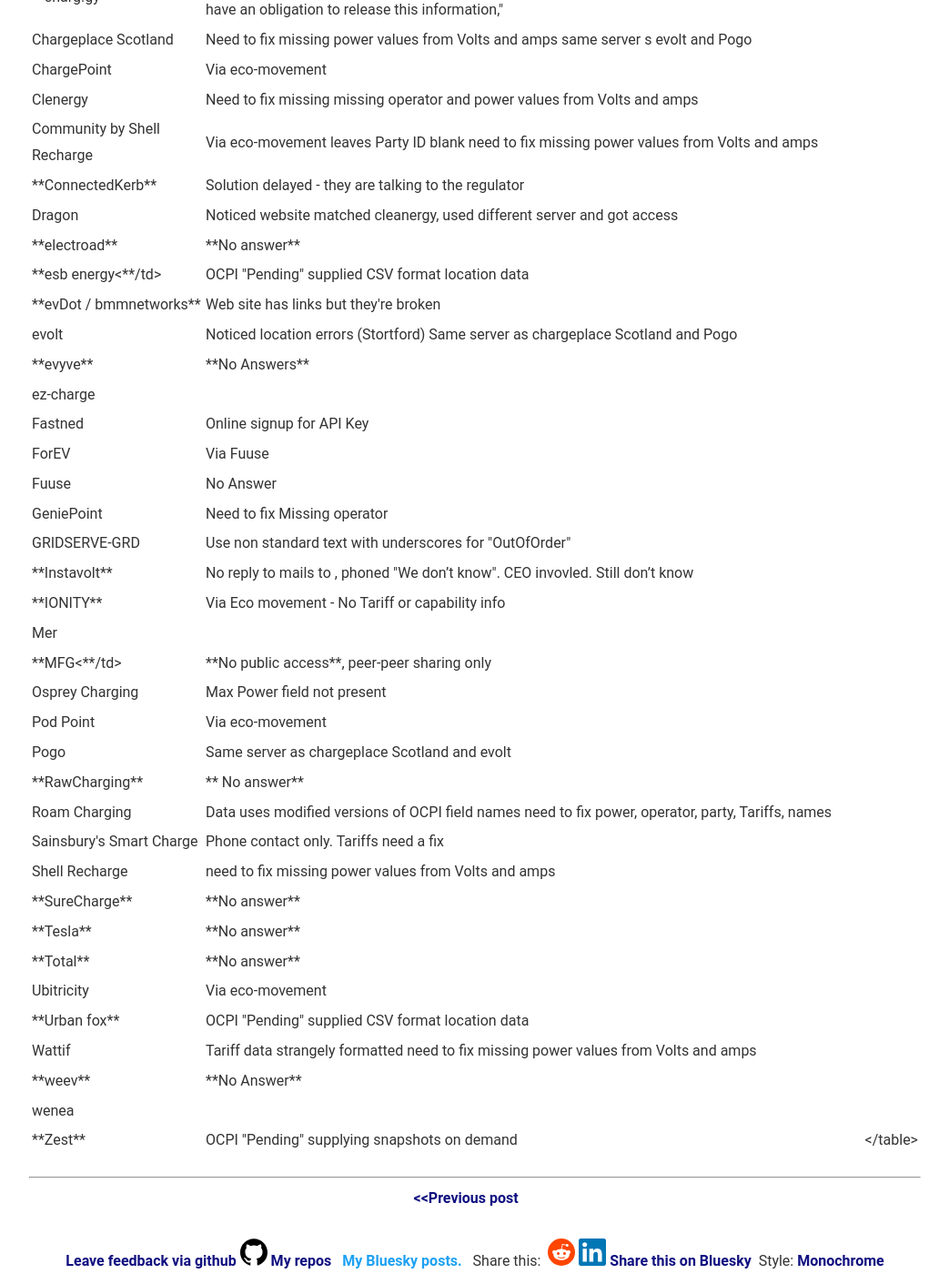
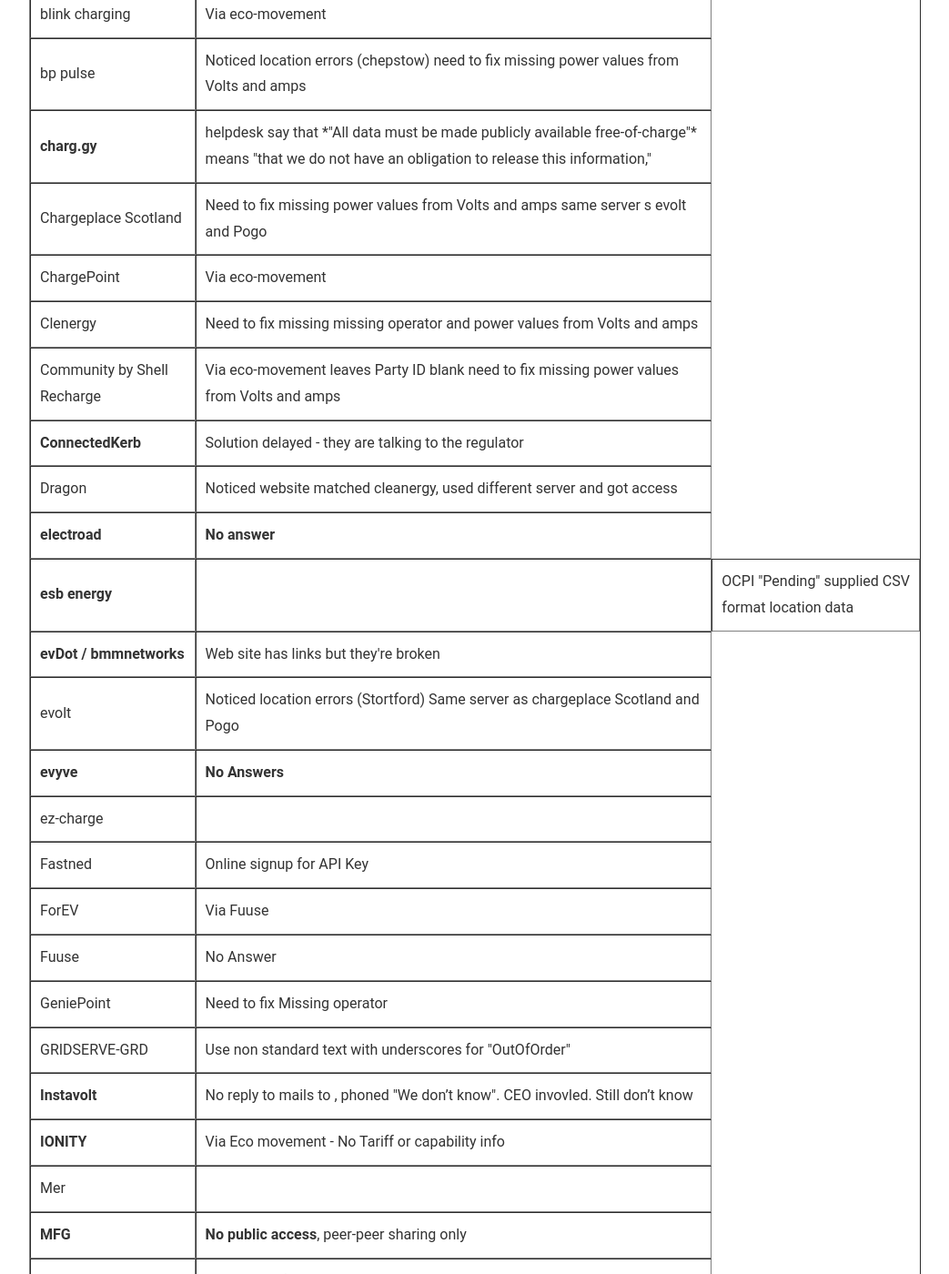
Before and after one commit to jhoneill/jhoneill.github.io, a Jekyll site: the page built from _posts/2025-04-02-Beware of the leopard-Part1.md, in a window 1280 px wide and 1400 px high, scrolled down 3305 px. Shown: the whole window at 91% size, without its empty margins (118-1161 px from the left). Built offline with Jekyll 4.4.1, drawn with Linux system fonts in a browser that asks for light colours; some of the changed text lies outside the part shown.

Commit message:
table fixes

```diff
--- a/_posts/2025-04-02-Beware of the leopard-Part1.md
+++ b/_posts/2025-04-02-Beware of the leopard-Part1.md
@@ -97,50 +97,52 @@
 would appear and I would need to talk to some government people about the
 process. And that will be the next post, but for now here's my progress list - which includes some of the fixes the data needs,  and those who will end up as a discussion with the regulator.
 
-<table>
-<tr><td> **alfaPower**</td><td> Website broken for weeks ? Link on Zap map goes back to CPO list</td></tr>
+<center>
+<table cellspacing="0" cellpadding="10" border="1"><tbody>
+<tr><td><b>alfaPower</b> </td><td> Website broken for weeks ? Link on Zap map goes back to CPO list</td></tr>
 <tr><td> Allego</td><td> Need to fix missing power values from Volts and amps</td></tr>
 <tr><td> Applegreen Electric</td><td> Via eco-movement leaves party ID blank</td></tr>
 <tr><td> Be.ev</td><td> Via Fuuse</td></tr>
-<tr><td> *Believ*</td><td> They don't think they need to supply  a full list</td></tr>
+<tr><td><b>Believ*(</td><td> They don't think they need to supply  a full list</td></tr>
 <tr><td> blink charging</td><td> Via eco-movement</td></tr>
 <tr><td> bp pulse</td><td> Noticed location errors (chepstow) need to fix missing power values from Volts and amps</td></tr>
-<tr><td> **charg.gy**</td><td> helpdesk say that *"All data must be made publicly available free-of-charge"* means "that we do not have an obligation to release this information,"</td></tr>
+<tr><td><b>charg.gy</b></td><td> helpdesk say that *"All data must be made publicly available free-of-charge"* means "that we do not have an obligation to release this information,"</td></tr>
 <tr><td> Chargeplace Scotland</td><td> Need to fix missing power values from Volts and amps same server s evolt and Pogo</td></tr>
 <tr><td> ChargePoint</td><td> Via eco-movement</td></tr>
 <tr><td> Clenergy</td><td> Need to fix missing missing operator and power values from Volts and amps</td></tr>
 <tr><td> Community by Shell Recharge</td><td> Via eco-movement leaves Party ID blank need to fix missing power values from Volts and amps</td></tr>
-<tr><td> **ConnectedKerb**</td><td> Solution delayed - they are talking to the regulator</td></tr>
+<tr><td><b>ConnectedKerb</b></td><td> Solution delayed - they are talking to the regulator</td></tr>
 <tr><td> Dragon</td><td> Noticed website matched cleanergy, used different server and got access</td></tr>
-<tr><td> **electroad**</td><td> **No answer**</td></tr>
-<tr><td> **esb energy<**/td><td> OCPI "Pending" supplied CSV format location data</td></tr>
-<tr><td> **evDot / bmmnetworks**</td><td> Web site has links but they're broken</td></tr>
+<tr><td><b>electroad</b></td><td><b>No answer</b></td></tr>
+<tr><td><b>esb energy</b><td><td> OCPI "Pending" supplied CSV format location data</td></tr>
+<tr><td><b>evDot / bmmnetworks</b></td><td> Web site has links but they're broken</td></tr>
 <tr><td> evolt</td><td> Noticed location errors (Stortford) Same server as chargeplace Scotland and Pogo</td></tr>
-<tr><td> **evyve**</td><td> **No Answers**</td></tr>
+<tr><td><b>evyve</b></td><td><b>No Answers</b></td></tr>
 <tr><td> ez-charge</td><td></td></tr>
 <tr><td> Fastned</td><td> Online signup for API Key</td></tr>
 <tr><td> ForEV</td><td> Via Fuuse</td></tr>
 <tr><td> Fuuse</td><td> No Answer</td></tr>
 <tr><td> GeniePoint</td><td> Need to fix Missing operator</td></tr>
 <tr><td> GRIDSERVE-GRD</td><td> Use non standard text with underscores for "OutOfOrder"</td></tr>
-<tr><td> **Instavolt**</td><td> No reply to mails to , phoned "We don’t know". CEO invovled. Still don’t know</td></tr>
-<tr><td> **IONITY**</td><td>Via Eco movement - No Tariff or capability info</td></tr>
+<tr><td><b>Instavolt</b></td><td> No reply to mails to , phoned "We don’t know". CEO invovled. Still don’t know</td></tr>
+<tr><td><b>IONITY</b></td><td>Via Eco movement - No Tariff or capability info</td></tr>
 <tr><td> Mer</td><td></td></tr>
-<tr><td> **MFG<**/td><td>**No public access**, peer-peer sharing only</td></tr>
+<tr><td><b>MFG</b></td><td><b>No public access</b>, peer-peer sharing only</td></tr>
 <tr><td> Osprey Charging</td><td> Max Power field not present</td></tr>
 <tr><td> Pod Point</td><td> Via eco-movement</td></tr>
 <tr><td> Pogo</td><td> Same server as chargeplace Scotland and evolt</td></tr>
-<tr><td> **RawCharging**</td><td>** No answer**</td></tr>
+<tr><td><b>RawCharging</b></td><td><b> No answer</b></td></tr>
 <tr><td> Roam Charging</td><td> Data uses modified versions of OCPI field names need to fix power, operator, party, Tariffs, names</td></tr>
 <tr><td> Sainsbury's Smart Charge</td><td> Phone contact only. Tariffs need a fix</td></tr>
 <tr><td> Shell Recharge</td><td> need to fix missing power values from Volts and amps</td></tr>
-<tr><td> **SureCharge**</td><td>**No answer**</td></tr>
-<tr><td> **Tesla**</td><td>**No answer**</td></tr>
-<tr><td> **Total**</td><td>**No answer**</td></tr>
+<tr><td><b>SureCharge</b></td><td><b>No answer</b></td></tr>
+<tr><td><b>Tesla</b></td><td><b>No answer</b></td></tr>
+<tr><td><b>Total</b></td><td><b>No answer</b></td></tr>
 <tr><td> Ubitricity</td><td> Via eco-movement</td></tr>
-<tr><td> **Urban fox**</td><td> OCPI "Pending" supplied CSV format location data</td></tr>
+<tr><td><b>Urban fox</b></td><td> OCPI "Pending" supplied CSV format location data</td></tr>
 <tr><td> Wattif</td><td> Tariff data strangely formatted need to fix missing power values from Volts and amps</td></tr>
-<tr><td> **weev**</td><td>**No Answer**</td></tr>
+<tr><td><b>weev</b></td><td><b>No Answer</b></td></tr>
 <tr><td> wenea</td><td></td></tr>
-<tr><td> **Zest**</td><td> OCPI "Pending" supplying snapshots on demand</td><td>
-</table>
+<tr><td><b>Zest</b></td><td> OCPI "Pending" supplying snapshots on demand</td><td>
+</tbody></table>
+</center>
```
